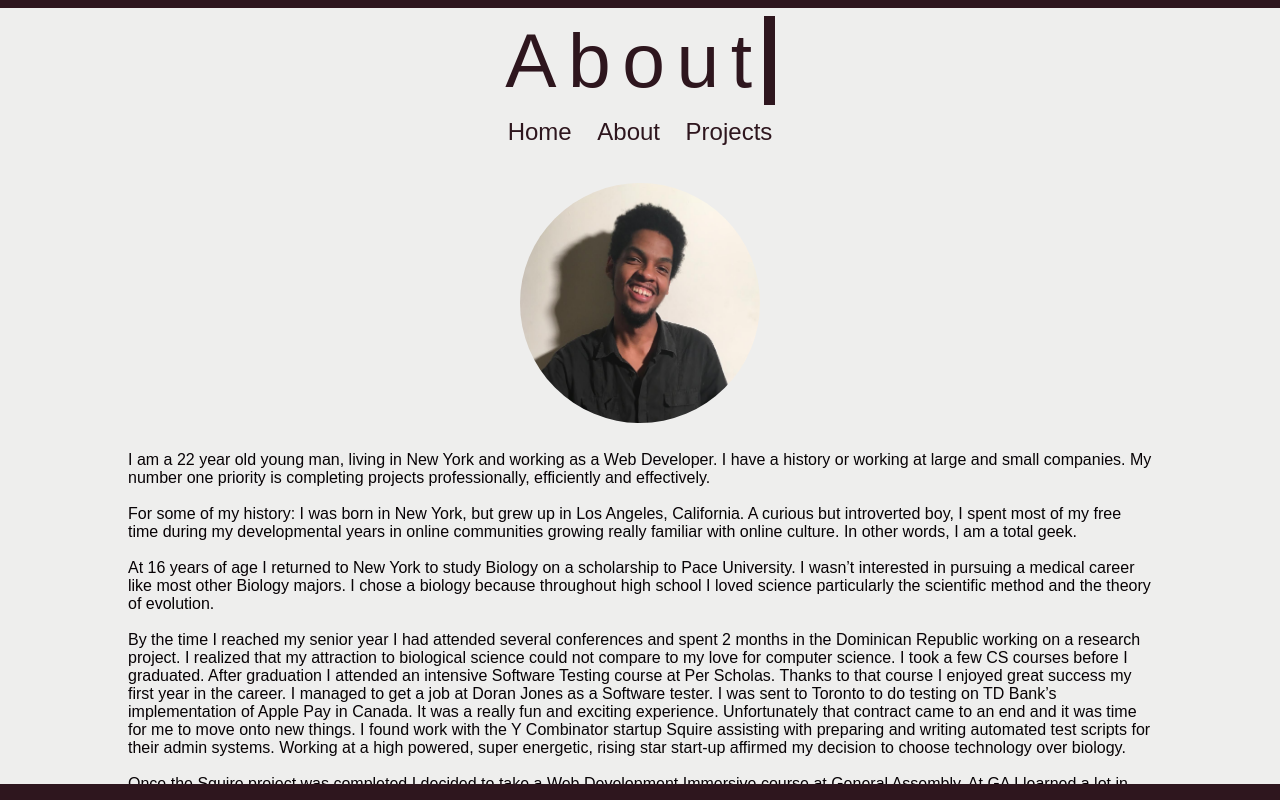
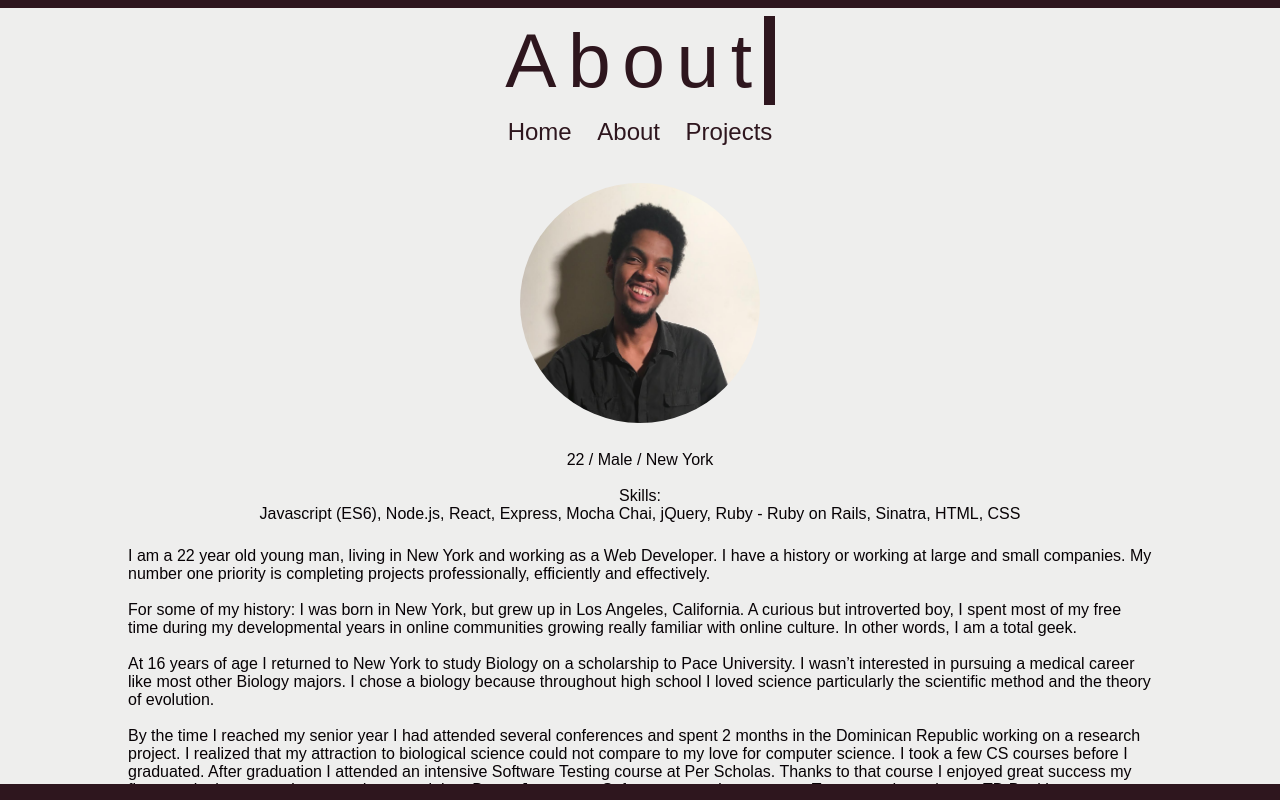
Before and after one commit to KMarriott/Portfolio-Website-v2, a React (Create React App) app: page / in a window 1280 px wide. Both pictures are taken after a click on the element "About". Shown: the top 800 px of the page. Built offline with nearby package versions, Linux system fonts and the light colour scheme.

Commit message:
skill upddatee

```diff
--- a/src/components/about.js
+++ b/src/components/about.js
@@ -9,23 +9,22 @@ class About extends Component {
       <div className="test fade-in">
       <div className="flex-column about-body">
 
-      {
-      // <div> 22 / New York / Some type of Nerd </div>
-      //
-      //
-      // <div>Skills</div>
-      //
-      // <div>
-      // Javascript (ES6) - Node.js, React, Express, Handlebars, Mocha Chai,jQuery
-      // Ruby - Ruby on Rails, Sinatra
-      // Phyton - Django
-      // Javascript
-      // </div>
-    }
+
+
+
 
     <div className="crop">
         <img src={require("../unnamed.jpg")}/>
     </div>
+
+    <div> 22 / Male / New York </div>
+
+    <div className="about-skills">
+    <br/>Skills:
+    <br/>Javascript (ES6), Node.js, React, Express, Mocha Chai, jQuery, Ruby - Ruby on Rails, Sinatra, HTML, CSS
+
+    </div>
+
 
             <div>
             I am a 22 year old young man, living in New York and working as a Web Developer. I have a history or working at large and small companies. My number one priority is completing projects professionally, efficiently and effectively.
--- a/src/components/general.css
+++ b/src/components/general.css
@@ -143,7 +143,7 @@ body, .background{
 .fade-in{
 
   animation:
-  fade-in 3s
+  fade-in 2s
 }
 
 
@@ -279,6 +279,12 @@ padding-bottom: 10vh;
   background-color: var(--color-4);
   cursor: pointer;
 
+}
+
+.about-skills{
+  margin: auto;
+  padding-bottom: 3vh;
+  text-align: center;
 }
 
 .project-text{
```
